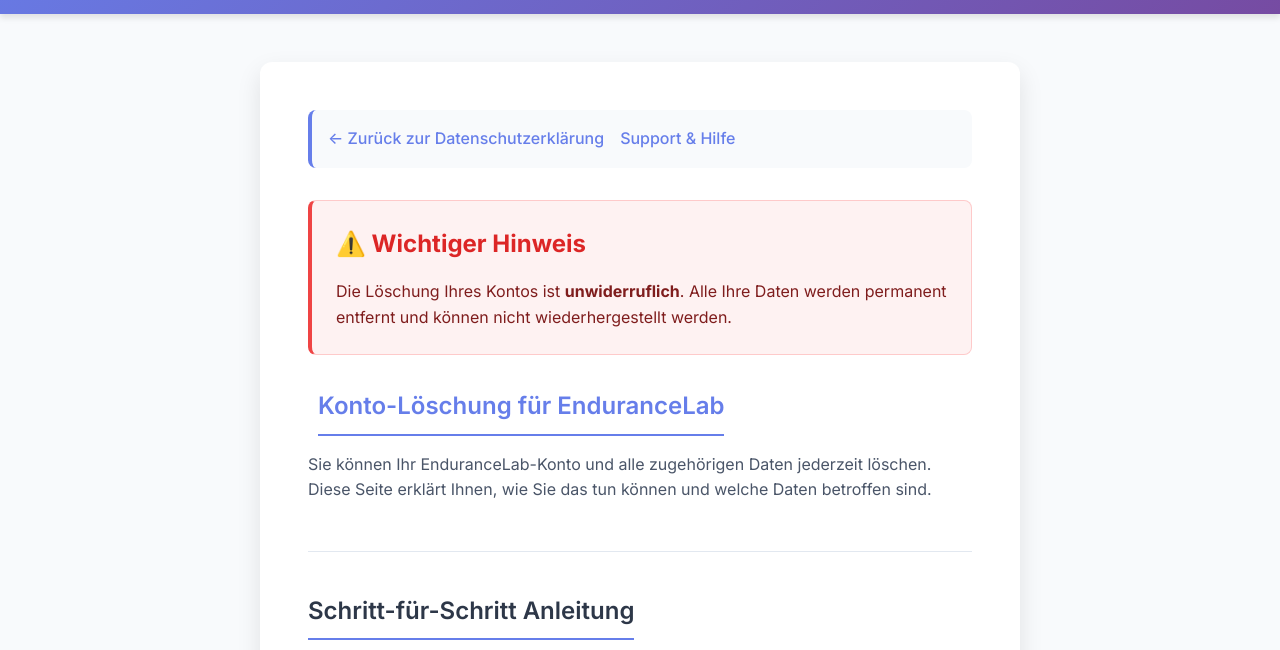
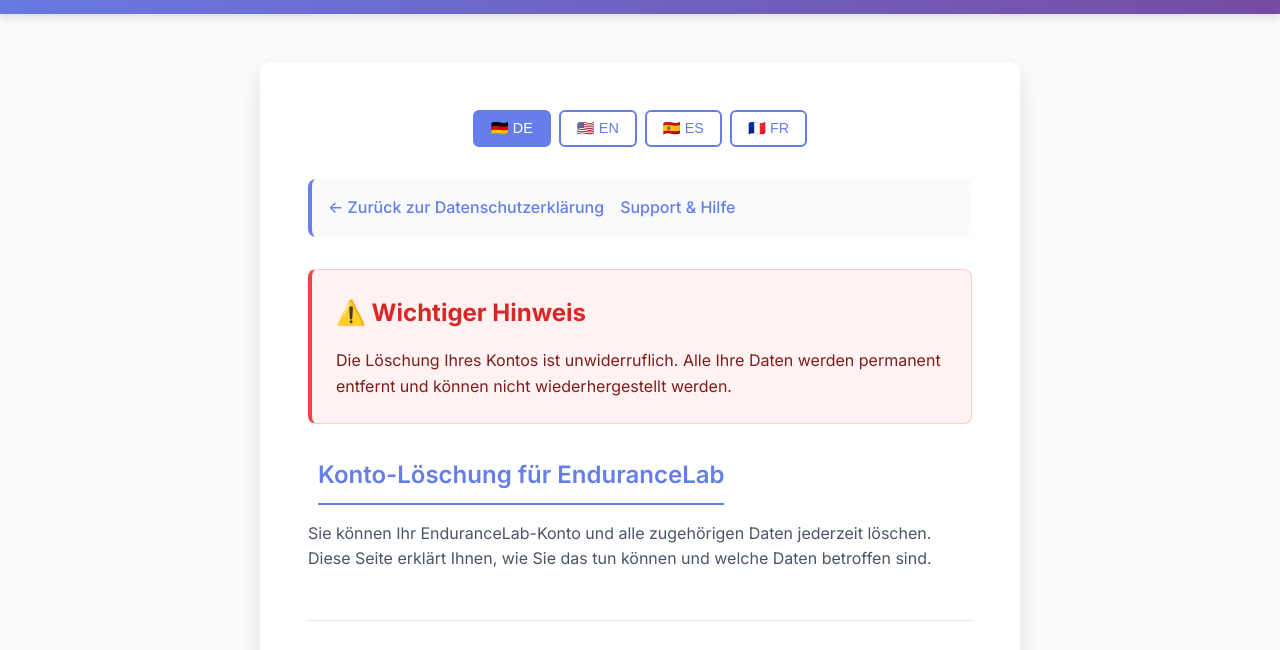
Before and after one commit to daniel-wlach/datenschutz-endurancelab, a plain HTML site: page delete-account.html in a window 1280 px wide. Shown: the part 150-800 px from the top of the page. Drawn offline with Linux system fonts and the light colour scheme.

Commit message:
Add multilingual support (DE, EN, ES, FR) to privacy policy and delete account pages

```diff
--- a/delete-account.html
+++ b/delete-account.html
@@ -14,7 +14,7 @@
         <div class="container">
             <div class="logo">
                 <h1>EnduranceLab</h1>
-                <p class="tagline">Konto-Löschung</p>
+                <p class="tagline" data-translate="delete_tagline">Konto-Löschung</p>
             </div>
         </div>
     </header>
@@ -22,19 +22,28 @@
     <main class="main">
         <div class="container">
             <div class="content">
+                <!-- Language Switcher -->
+                <div class="language-switcher">
+                    <button class="lang-btn active" data-lang="de">🇩🇪 DE</button>
+                    <button class="lang-btn" data-lang="en">🇺🇸 EN</button>
+                    <button class="lang-btn" data-lang="es">🇪🇸 ES</button>
+                    <button class="lang-btn" data-lang="fr">🇫🇷 FR</button>
+                </div>
+
+                <!-- Navigation -->
                 <div class="navigation">
-                    <a href="index.html" class="nav-link">← Zurück zur Datenschutzerklärung</a>
-                    <a href="support.html" class="nav-link">Support & Hilfe</a>
+                    <a href="index.html" class="nav-link" data-translate="back_to_privacy">← Zurück zur Datenschutzerklärung</a>
+                    <a href="support.html" class="nav-link" data-translate="support">Support & Hilfe</a>
                 </div>
 
                 <div class="warning-box">
-                    <h2>⚠️ Wichtiger Hinweis</h2>
-                    <p>Die Löschung Ihres Kontos ist <strong>unwiderruflich</strong>. Alle Ihre Daten werden permanent entfernt und können nicht wiederhergestellt werden.</p>
+                    <h2 data-translate="warning_title">⚠️ Wichtiger Hinweis</h2>
+                    <p data-translate="warning_text">Die Löschung Ihres Kontos ist <strong>unwiderruflich</strong>. Alle Ihre Daten werden permanent entfernt und können nicht wiederhergestellt werden.</p>
                 </div>
 
                 <section class="section">
-                    <h2>Konto-Löschung für EnduranceLab</h2>
-                    <p>Sie können Ihr EnduranceLab-Konto und alle zugehörigen Daten jederzeit löschen. Diese Seite erklärt Ihnen, wie Sie das tun können und welche Daten betroffen sind.</p>
+                    <h2 data-translate="welcome_title">Konto-Löschung für EnduranceLab</h2>
+                    <p data-translate="welcome_text">Sie können Ihr EnduranceLab-Konto und alle zugehörigen Daten jederzeit löschen. Diese Seite erklärt Ihnen, wie Sie das tun können und welche Daten betroffen sind.</p>
                 </section>
 
                 <section class="section">
@@ -210,5 +219,6 @@
     </footer>
 
     <script src="script.js"></script>
+    <script src="delete-translations.js"></script>
 </body>
 </html>
--- /dev/null
+++ b/delete-translations.js
@@ -0,0 +1,361 @@
+// EnduranceLab Delete Account Page Translations
+const deleteTranslations = {
+    de: {
+        delete_tagline: "Konto-Löschung",
+        back_to_privacy: "← Zurück zur Datenschutzerklärung",
+        back_to_support: "← Zurück zum Support",
+        support: "Support & Hilfe",
+        warning_title: "⚠️ Wichtiger Hinweis",
+        warning_text: "Die Löschung Ihres Kontos ist unwiderruflich. Alle Ihre Daten werden permanent entfernt und können nicht wiederhergestellt werden.",
+        welcome_title: "Konto-Löschung für EnduranceLab",
+        welcome_text: "Sie können Ihr EnduranceLab-Konto und alle zugehörigen Daten jederzeit löschen. Diese Seite erklärt Ihnen, wie Sie das tun können und welche Daten betroffen sind.",
+        steps_title: "Schritt-für-Schritt Anleitung",
+        step1_title: "In der App anmelden",
+        step1_text: "Öffnen Sie die EnduranceLab App und melden Sie sich mit Ihren Anmeldedaten an.",
+        step2_title: "Zur Profil-Seite navigieren",
+        step2_text: "Tippen Sie auf das Profil-Symbol oder navigieren Sie zur Profil-Seite in der App.",
+        step3_title: "Konto löschen auswählen",
+        step3_text: "Scrollen Sie nach unten und wählen Sie \"Konto löschen\" aus.",
+        step4_title: "Bestätigung",
+        step4_text: "Lesen Sie die Warnung sorgfältig durch und bestätigen Sie die Löschung durch Eingabe Ihres Passworts.",
+        step5_title: "Automatische Löschung",
+        step5_text: "Alle Ihre Daten werden automatisch und permanent gelöscht. Sie erhalten eine Bestätigungs-E-Mail.",
+        data_title: "Welche Daten werden gelöscht?",
+        deleted_title: "✅ Vollständig gelöscht",
+        deleted_account: "Kontodaten: Benutzername, E-Mail-Adresse, Name, Profilbild",
+        deleted_training: "Trainingsdaten: Alle Trainings, Zeiten, Distanzen, Notizen",
+        deleted_competition: "Wettkampfdaten: Alle Wettkämpfe, Zielzeiten, Pace-Berechnungen",
+        deleted_settings: "App-Einstellungen: Präferenzen, Synchronisationseinstellungen",
+        deleted_local: "Lokale Daten: Alle auf dem Gerät gespeicherten Daten (AsyncStorage)",
+        deleted_auth: "Authentifizierung: Login-Daten und Session-Tokens",
+        retained_title: "❌ Keine Daten werden aufbewahrt",
+        retained_text: "Gemäß DSGVO werden keine Ihrer Daten nach der Konto-Löschung aufbewahrt. Es erfolgt eine vollständige und unwiderrufliche Löschung aller personenbezogenen Daten.",
+        tech_title: "Technische Details",
+        backend_title: "Backend-Löschung",
+        backend_text: "Die Löschung erfolgt über eine sichere Supabase Edge Function:",
+        method: "Methode:",
+        auth: "Authentifizierung:",
+        database: "Datenbank:",
+        local: "Lokale Daten:",
+        security_title: "Sicherheit",
+        security_1: "Nur authentifizierte Benutzer können ihr Konto löschen",
+        security_2: "Passwort-Bestätigung erforderlich",
+        security_3: "Sichere API-Verbindung (HTTPS/TLS)",
+        security_4: "Automatische Session-Invalidierung",
+        contact_title: "Alternative Kontaktmöglichkeiten",
+        contact_text: "Falls Sie Probleme bei der Konto-Löschung haben oder Fragen haben, können Sie uns direkt kontaktieren:",
+        email_support: "📧 E-Mail Support",
+        email_response: "Antwortzeit: Innerhalb von 24 Stunden",
+        inapp_support: "📱 In-App Support",
+        inapp_text: "Nutzen Sie die \"Hilfe & Support\" Funktion in der App",
+        inapp_location: "Verfügbar in den Einstellungen",
+        legal_title: "Rechtliche Hinweise",
+        gdpr_title: "DSGVO-Rechte",
+        gdpr_text: "Die Konto-Löschung entspricht Ihrem Recht auf Löschung (Art. 17 DSGVO). Nach der Löschung haben Sie folgende Rechte:",
+        gdpr_1: "Bestätigung der Löschung",
+        gdpr_2: "Information über gelöschte Datenkategorien",
+        gdpr_3: "Nachweis der Löschung (falls erforderlich)",
+        revocation_title: "Widerruf",
+        revocation_text: "Wichtig: Die Konto-Löschung ist unwiderruflich. Sobald Sie bestätigt haben, können Ihre Daten nicht wiederhergestellt werden.",
+        portability_title: "Datenportabilität",
+        portability_text: "Falls Sie Ihre Daten vor der Löschung exportieren möchten, können Sie dies in den App-Einstellungen unter \"Daten exportieren\" tun.",
+        faq_title: "Häufig gestellte Fragen",
+        faq_time_title: "Wie lange dauert die Löschung?",
+        faq_time_answer: "Die Löschung erfolgt sofort nach der Bestätigung. Alle Daten werden innerhalb von 24 Stunden vollständig entfernt.",
+        faq_premium_title: "Was passiert mit meinen Premium-Abonnements?",
+        faq_premium_answer: "Premium-Abonnements werden automatisch gekündigt. Erstattungen erfolgen über den App Store/Play Store.",
+        faq_restore_title: "Kann ich mein Konto wiederherstellen?",
+        faq_restore_answer: "Nein, die Löschung ist unwiderruflich. Sie müssen ein neues Konto erstellen, falls Sie die App erneut nutzen möchten.",
+        faq_third_title: "Werden meine Daten an Dritte weitergegeben?",
+        faq_third_answer: "Nein, Ihre Daten werden nur für die Löschung verwendet und nicht an Dritte weitergegeben.",
+        final_title: "⚠️ Letzte Warnung",
+        final_text: "Bevor Sie Ihr Konto löschen, stellen Sie sicher, dass Sie:",
+        final_1: "Alle wichtigen Trainingsdaten exportiert haben",
+        final_2: "Ihre Premium-Abonnements gekündigt haben",
+        final_3: "Verstanden haben, dass die Löschung unwiderruflich ist",
+        footer_rights: "Alle Rechte vorbehalten.",
+        footer_privacy: "Datenschutzerklärung",
+        footer_delete: "Konto löschen",
+        footer_support: "Support"
+    },
+    en: {
+        delete_tagline: "Account Deletion",
+        back_to_privacy: "← Back to Privacy Policy",
+        back_to_support: "← Back to Support",
+        support: "Support & Help",
+        warning_title: "⚠️ Important Notice",
+        warning_text: "Account deletion is irreversible. All your data will be permanently removed and cannot be restored.",
+        welcome_title: "Account Deletion for EnduranceLab",
+        welcome_text: "You can delete your EnduranceLab account and all associated data at any time. This page explains how to do this and which data is affected.",
+        steps_title: "Step-by-Step Instructions",
+        step1_title: "Sign in to the app",
+        step1_text: "Open the EnduranceLab app and sign in with your credentials.",
+        step2_title: "Navigate to Profile page",
+        step2_text: "Tap on the profile icon or navigate to the profile page in the app.",
+        step3_title: "Select delete account",
+        step3_text: "Scroll down and select \"Delete Account\".",
+        step4_title: "Confirmation",
+        step4_text: "Read the warning carefully and confirm deletion by entering your password.",
+        step5_title: "Automatic deletion",
+        step5_text: "All your data will be automatically and permanently deleted. You will receive a confirmation email.",
+        data_title: "What data will be deleted?",
+        deleted_title: "✅ Completely deleted",
+        deleted_account: "Account data: Username, email address, name, profile picture",
+        deleted_training: "Training data: All training sessions, times, distances, notes",
+        deleted_competition: "Competition data: All competitions, target times, pace calculations",
+        deleted_settings: "App settings: Preferences, synchronization settings",
+        deleted_local: "Local data: All data stored on your device (AsyncStorage)",
+        deleted_auth: "Authentication: Login data and session tokens",
+        retained_title: "❌ No data will be retained",
+        retained_text: "According to GDPR, none of your data will be retained after account deletion. A complete and irreversible deletion of all personal data will occur.",
+        tech_title: "Technical Details",
+        backend_title: "Backend deletion",
+        backend_text: "Deletion is performed via a secure Supabase Edge Function:",
+        method: "Method:",
+        auth: "Authentication:",
+        database: "Database:",
+        local: "Local data:",
+        security_title: "Security",
+        security_1: "Only authenticated users can delete their account",
+        security_2: "Password confirmation required",
+        security_3: "Secure API connection (HTTPS/TLS)",
+        security_4: "Automatic session invalidation",
+        contact_title: "Alternative Contact Options",
+        contact_text: "If you have problems with account deletion or questions, you can contact us directly:",
+        email_support: "📧 Email Support",
+        email_response: "Response time: Within 24 hours",
+        inapp_support: "📱 In-App Support",
+        inapp_text: "Use the \"Help & Support\" function in the app",
+        inapp_location: "Available in settings",
+        legal_title: "Legal Information",
+        gdpr_title: "GDPR Rights",
+        gdpr_text: "Account deletion corresponds to your right to deletion (Art. 17 GDPR). After deletion, you have the following rights:",
+        gdpr_1: "Confirmation of deletion",
+        gdpr_2: "Information about deleted data categories",
+        gdpr_3: "Proof of deletion (if required)",
+        revocation_title: "Revocation",
+        revocation_text: "Important: Account deletion is irreversible. Once you confirm, your data cannot be restored.",
+        portability_title: "Data Portability",
+        portability_text: "If you want to export your data before deletion, you can do this in the app settings under \"Export Data\".",
+        faq_title: "Frequently Asked Questions",
+        faq_time_title: "How long does deletion take?",
+        faq_time_answer: "Deletion occurs immediately after confirmation. All data will be completely removed within 24 hours.",
+        faq_premium_title: "What happens to my Premium subscriptions?",
+        faq_premium_answer: "Premium subscriptions are automatically cancelled. Refunds are processed through the App Store/Play Store.",
+        faq_restore_title: "Can I restore my account?",
+        faq_restore_answer: "No, deletion is irreversible. You must create a new account if you want to use the app again.",
+        faq_third_title: "Will my data be shared with third parties?",
+        faq_third_answer: "No, your data is only used for deletion and not shared with third parties.",
+        final_title: "⚠️ Final Warning",
+        final_text: "Before deleting your account, make sure you have:",
+        final_1: "Exported all important training data",
+        final_2: "Cancelled your Premium subscriptions",
+        final_3: "Understood that deletion is irreversible",
+        footer_rights: "All rights reserved.",
+        footer_privacy: "Privacy Policy",
+        footer_delete: "Delete Account",
+        footer_support: "Support"
+    },
+    es: {
+        delete_tagline: "Eliminación de Cuenta",
+        back_to_privacy: "← Volver a la Política de Privacidad",
+        back_to_support: "← Volver al Soporte",
+        support: "Soporte y Ayuda",
+        warning_title: "⚠️ Aviso Importante",
+        warning_text: "La eliminación de cuenta es irreversible. Todos tus datos serán eliminados permanentemente y no se pueden restaurar.",
+        welcome_title: "Eliminación de Cuenta para EnduranceLab",
+        welcome_text: "Puedes eliminar tu cuenta de EnduranceLab y todos los datos asociados en cualquier momento. Esta página explica cómo hacerlo y qué datos se ven afectados.",
+        steps_title: "Instrucciones Paso a Paso",
+        step1_title: "Iniciar sesión en la app",
+        step1_text: "Abre la app EnduranceLab e inicia sesión con tus credenciales.",
+        step2_title: "Navegar a la página de Perfil",
+        step2_text: "Toca el icono de perfil o navega a la página de perfil en la app.",
+        step3_title: "Seleccionar eliminar cuenta",
+        step3_text: "Desplázate hacia abajo y selecciona \"Eliminar Cuenta\".",
+        step4_title: "Confirmación",
+        step4_text: "Lee la advertencia cuidadosamente y confirma la eliminación ingresando tu contraseña.",
+        step5_title: "Eliminación automática",
+        step5_text: "Todos tus datos serán eliminados automática y permanentemente. Recibirás un email de confirmación.",
+        data_title: "¿Qué datos serán eliminados?",
+        deleted_title: "✅ Completamente eliminados",
+        deleted_account: "Datos de cuenta: Nombre de usuario, dirección de email, nombre, foto de perfil",
+        deleted_training: "Datos de entrenamiento: Todas las sesiones de entrenamiento, tiempos, distancias, notas",
+        deleted_competition: "Datos de competición: Todas las competiciones, tiempos objetivo, cálculos de ritmo",
+        deleted_settings: "Configuración de la app: Preferencias, configuración de sincronización",
+        deleted_local: "Datos locales: Todos los datos almacenados en tu dispositivo (AsyncStorage)",
+        deleted_auth: "Autenticación: Datos de inicio de sesión y tokens de sesión",
+        retained_title: "❌ No se conservarán datos",
+        retained_text: "Según el RGPD, ninguno de tus datos se conservará después de la eliminación de cuenta. Se realizará una eliminación completa e irreversible de todos los datos personales.",
+        tech_title: "Detalles Técnicos",
+        backend_title: "Eliminación del backend",
+        backend_text: "La eliminación se realiza a través de una Supabase Edge Function segura:",
+        method: "Método:",
+        auth: "Autenticación:",
+        database: "Base de datos:",
+        local: "Datos locales:",
+        security_title: "Seguridad",
+        security_1: "Solo usuarios autenticados pueden eliminar su cuenta",
+        security_2: "Confirmación de contraseña requerida",
+        security_3: "Conexión API segura (HTTPS/TLS)",
+        security_4: "Invalidación automática de sesión",
+        contact_title: "Opciones de Contacto Alternativas",
+        contact_text: "Si tienes problemas con la eliminación de cuenta o preguntas, puedes contactarnos directamente:",
+        email_support: "📧 Soporte por Email",
+        email_response: "Tiempo de respuesta: Dentro de 24 horas",
+        inapp_support: "📱 Soporte en la App",
+        inapp_text: "Usa la función \"Ayuda y Soporte\" en la app",
+        inapp_location: "Disponible en configuración",
+        legal_title: "Información Legal",
+        gdpr_title: "Derechos del RGPD",
+        gdpr_text: "La eliminación de cuenta corresponde a tu derecho de eliminación (Art. 17 RGPD). Después de la eliminación, tienes los siguientes derechos:",
+        gdpr_1: "Confirmación de eliminación",
+        gdpr_2: "Información sobre categorías de datos eliminadas",
+        gdpr_3: "Prueba de eliminación (si es requerida)",
+        revocation_title: "Revocación",
+        revocation_text: "Importante: La eliminación de cuenta es irreversible. Una vez que confirmes, tus datos no se pueden restaurar.",
+        portability_title: "Portabilidad de Datos",
+        portability_text: "Si quieres exportar tus datos antes de la eliminación, puedes hacerlo en la configuración de la app bajo \"Exportar Datos\".",
+        faq_title: "Preguntas Frecuentes",
+        faq_time_title: "¿Cuánto tiempo toma la eliminación?",
+        faq_time_answer: "La eliminación ocurre inmediatamente después de la confirmación. Todos los datos serán completamente eliminados dentro de 24 horas.",
+        faq_premium_title: "¿Qué pasa con mis suscripciones Premium?",
+        faq_premium_answer: "Las suscripciones Premium se cancelan automáticamente. Los reembolsos se procesan a través del App Store/Play Store.",
+        faq_restore_title: "¿Puedo restaurar mi cuenta?",
+        faq_restore_answer: "No, la eliminación es irreversible. Debes crear una nueva cuenta si quieres usar la app nuevamente.",
+        faq_third_title: "¿Se compartirán mis datos con terceros?",
+        faq_third_answer: "No, tus datos solo se usan para eliminación y no se comparten con terceros.",
+        final_title: "⚠️ Advertencia Final",
+        final_text: "Antes de eliminar tu cuenta, asegúrate de que has:",
+        final_1: "Exportado todos los datos de entrenamiento importantes",
+        final_2: "Cancelado tus suscripciones Premium",
+        final_3: "Entendido que la eliminación es irreversible",
+        footer_rights: "Todos los derechos reservados.",
+        footer_privacy: "Política de Privacidad",
+        footer_delete: "Eliminar Cuenta",
+        footer_support: "Soporte"
+    },
+    fr: {
+        delete_tagline: "Suppression de Compte",
+        back_to_privacy: "← Retour à la Politique de Confidentialité",
+        back_to_support: "← Retour au Support",
+        support: "Support et Aide",
+        warning_title: "⚠️ Avis Important",
+        warning_text: "La suppression de compte est irréversible. Toutes vos données seront supprimées de façon permanente et ne peuvent pas être restaurées.",
+        welcome_title: "Suppression de Compte pour EnduranceLab",
+        welcome_text: "Vous pouvez supprimer votre compte EnduranceLab et toutes les données associées à tout moment. Cette page explique comment procéder et quelles données sont concernées.",
+        steps_title: "Instructions Étape par Étape",
+        step1_title: "Se connecter à l'app",
+        step1_text: "Ouvrez l'app EnduranceLab et connectez-vous avec vos identifiants.",
+        step2_title: "Naviguer vers la page Profil",
+        step2_text: "Appuyez sur l'icône de profil ou naviguez vers la page de profil dans l'app.",
+        step3_title: "Sélectionner supprimer le compte",
+        step3_text: "Faites défiler vers le bas et sélectionnez \"Supprimer le Compte\".",
+        step4_title: "Confirmation",
+        step4_text: "Lisez l'avertissement attentivement et confirmez la suppression en entrant votre mot de passe.",
+        step5_title: "Suppression automatique",
+        step5_text: "Toutes vos données seront supprimées automatiquement et de façon permanente. Vous recevrez un email de confirmation.",
+        data_title: "Quelles données seront supprimées?",
+        deleted_title: "✅ Complètement supprimées",
+        deleted_account: "Données de compte: Nom d'utilisateur, adresse email, nom, photo de profil",
+        deleted_training: "Données d'entraînement: Toutes les sessions d'entraînement, temps, distances, notes",
+        deleted_competition: "Données de compétition: Toutes les compétitions, temps cibles, calculs de rythme",
+        deleted_settings: "Paramètres de l'app: Préférences, paramètres de synchronisation",
+        deleted_local: "Données locales: Toutes les données stockées sur votre appareil (AsyncStorage)",
+        deleted_auth: "Authentification: Données de connexion et tokens de session",
+        retained_title: "❌ Aucune donnée ne sera conservée",
+        retained_text: "Selon le RGPD, aucune de vos données ne sera conservée après la suppression de compte. Une suppression complète et irréversible de toutes les données personnelles aura lieu.",
+        tech_title: "Détails Techniques",
+        backend_title: "Suppression du backend",
+        backend_text: "La suppression est effectuée via une Supabase Edge Function sécurisée:",
+        method: "Méthode:",
+        auth: "Authentification:",
+        database: "Base de données:",
+        local: "Données locales:",
+        security_title: "Sécurité",
+        security_1: "Seuls les utilisateurs authentifiés peuvent supprimer leur compte",
+        security_2: "Confirmation du mot de passe requise",
+        security_3: "Connexion API sécurisée (HTTPS/TLS)",
+        security_4: "Invalidation automatique de session",
+        contact_title: "Options de Contact Alternatives",
+        contact_text: "Si vous avez des problèmes avec la suppression de compte ou des questions, vous pouvez nous contacter directement:",
+        email_support: "📧 Support Email",
+        email_response: "Temps de réponse: Dans les 24 heures",
+        inapp_support: "📱 Support dans l'App",
+        inapp_text: "Utilisez la fonction \"Aide et Support\" dans l'app",
+        inapp_location: "Disponible dans les paramètres",
+        legal_title: "Informations Légales",
+        gdpr_title: "Droits RGPD",
+        gdpr_text: "La suppression de compte correspond à votre droit de suppression (Art. 17 RGPD). Après suppression, vous avez les droits suivants:",
+        gdpr_1: "Confirmation de suppression",
+        gdpr_2: "Information sur les catégories de données supprimées",
+        gdpr_3: "Preuve de suppression (si requise)",
+        revocation_title: "Révocation",
+        revocation_text: "Important: La suppression de compte est irréversible. Une fois que vous confirmez, vos données ne peuvent pas être restaurées.",
+        portability_title: "Portabilité des Données",
+        portability_text: "Si vous voulez exporter vos données avant la suppression, vous pouvez le faire dans les paramètres de l'app sous \"Exporter les Données\".",
+        faq_title: "Questions Fréquemment Posées",
+        faq_time_title: "Combien de temps prend la suppression?",
+        faq_time_answer: "La suppression se produit immédiatement après confirmation. Toutes les données seront complètement supprimées dans les 24 heures.",
+        faq_premium_title: "Que se passe-t-il avec mes abonnements Premium?",
+        faq_premium_answer: "Les abonnements Premium sont automatiquement annulés. Les remboursements sont traités via l'App Store/Play Store.",
+        faq_restore_title: "Puis-je restaurer mon compte?",
+        faq_restore_answer: "Non, la suppression est irréversible. Vous devez créer un nouveau compte si vous voulez utiliser l'app à nouveau.",
+        faq_third_title: "Mes données seront-elles partagées avec des tiers?",
+        faq_third_answer: "Non, vos données ne sont utilisées que pour la suppression et ne sont pas partagées avec des tiers.",
+        final_title: "⚠️ Avertissement Final",
+        final_text: "Avant de supprimer votre compte, assurez-vous d'avoir:",
+        final_1: "Exporté toutes les données d'entraînement importantes",
+        final_2: "Annulé vos abonnements Premium",
+        final_3: "Compris que la suppression est irréversible",
+        footer_rights: "Tous droits réservés.",
+        footer_privacy: "Politique de Confidentialité",
+        footer_delete: "Supprimer le Compte",
+        footer_support: "Support"
+    }
+};
+
+// Language switching functionality for delete page
+document.addEventListener('DOMContentLoaded', function() {
+    const langButtons = document.querySelectorAll('.lang-btn');
+    const elements = document.querySelectorAll('[data-translate]');
+
+    // Set initial language
+    let currentLang = 'de';
+
+    function switchLanguage(lang) {
+        currentLang = lang;
+
+        // Update active button
+        langButtons.forEach(btn => {
+            btn.classList.remove('active');
+            if (btn.dataset.lang === lang) {
+                btn.classList.add('active');
+            }
+        });
+
+        // Update content
+        elements.forEach(element => {
+            const key = element.dataset.translate;
+            if (deleteTranslations[lang] && deleteTranslations[lang][key]) {
+                element.textContent = deleteTranslations[lang][key];
+            }
+        });
+
+        // Update document language
+        document.documentElement.lang = lang;
+
+        // Save language preference
+        localStorage.setItem('delete-lang', lang);
+    }
+
+    // Load saved language or default to German
+    const savedLang = localStorage.getItem('delete-lang') || 'de';
+    switchLanguage(savedLang);
+
+    // Add click handlers
+    langButtons.forEach(button => {
+        button.addEventListener('click', function() {
+            switchLanguage(this.dataset.lang);
+        });
+    });
+});
```
Also changed, not shown: index.html (+25 -10 lines), privacy-translations.js (added, +209 -0 lines).
